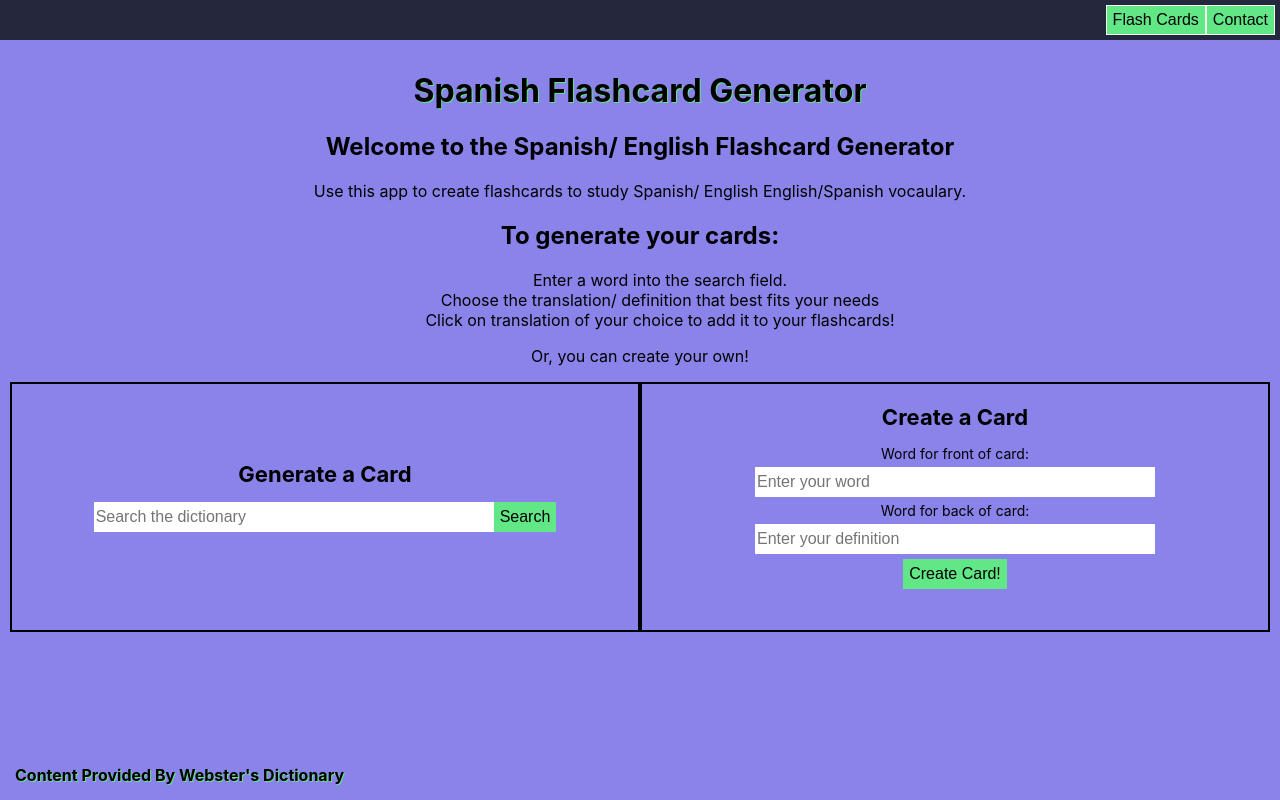
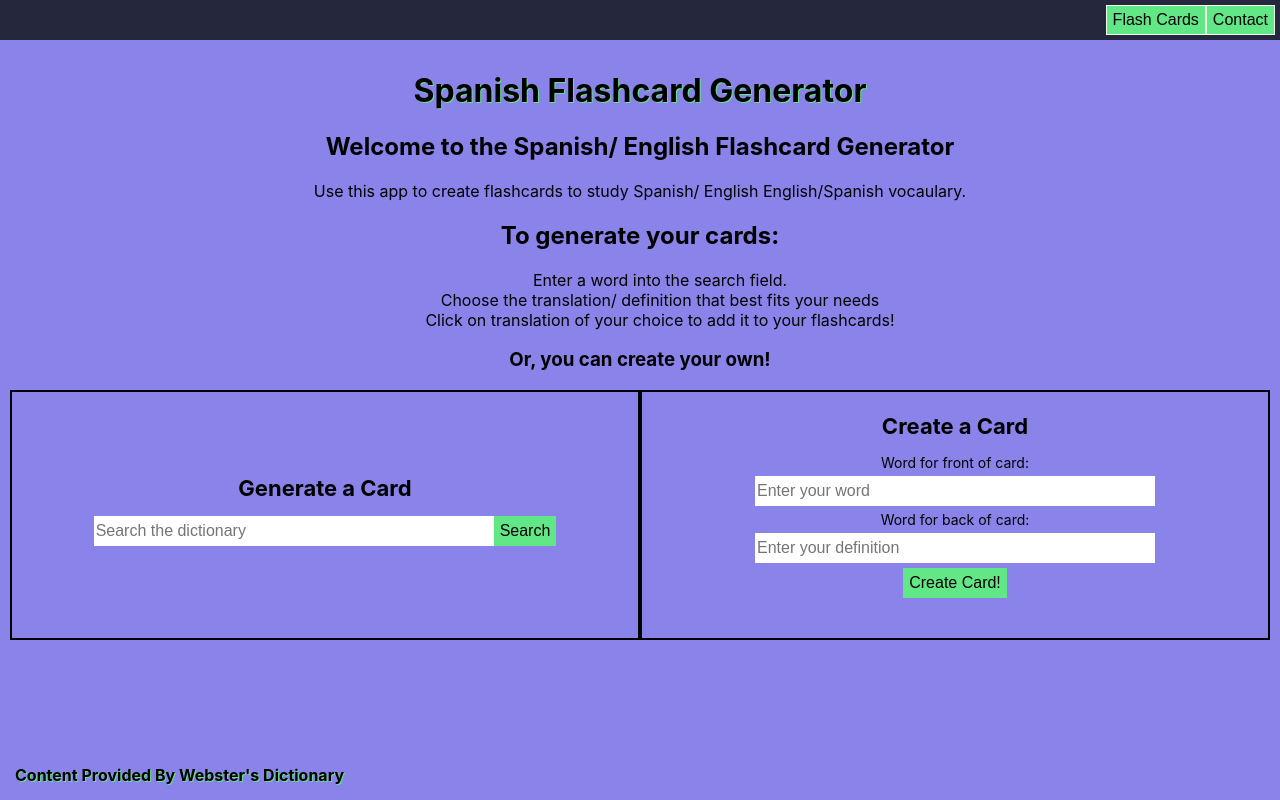
Before and after one commit to ajudd2020/SpanishFlashcards, a React (Create React App) app: page / in a window 1280 px wide. Built offline with nearby package versions, Linux system fonts and the light colour scheme.

Commit message:
gh-pages formatting

```diff
--- a/src/Components/Home/Home.css
+++ b/src/Components/Home/Home.css
@@ -99,7 +99,7 @@ button {
   flex-direction: column;
 }
 
-.CreateForm, .SearchForm {
+.CreateForm {
   display: flex;
   flex-direction: column;
   align-items: center;
--- a/src/Components/Instructions/Instructions.js
+++ b/src/Components/Instructions/Instructions.js
@@ -20,7 +20,7 @@ export default function Instructions () {
                         Click on translation of your choice to add it to your flashcards!
                     </li>
                 </ol>
-                <p>Or, you can create your own!</p>
+                <h3>Or, you can create your own!</h3>
             </div>
         </>
     )
```
